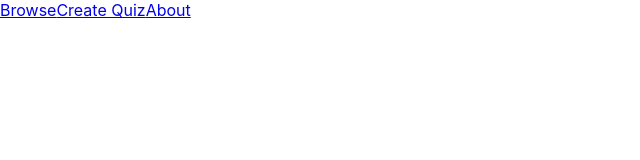
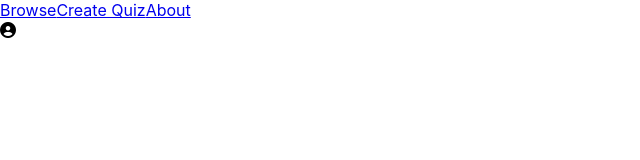
Before and after one commit to MarvelProgramming/KTrial, a React (Create React App) app in the folder client/: page / in a window 1280 px wide. Shown: the top 160 px of the page, without its empty margins (0-640 px from the left). Built offline with nearby package versions, Linux system fonts and the light colour scheme.

Commit message:
Added user icon to Header component

```diff
--- a/client/src/components/Header.jsx
+++ b/client/src/components/Header.jsx
@@ -5,6 +5,7 @@ export default function Header() {
   return (
     <header className="primary-header">
       <Nav />
+      <i class="fas fa-user-circle"></i>
     </header>
   );
 };
```
